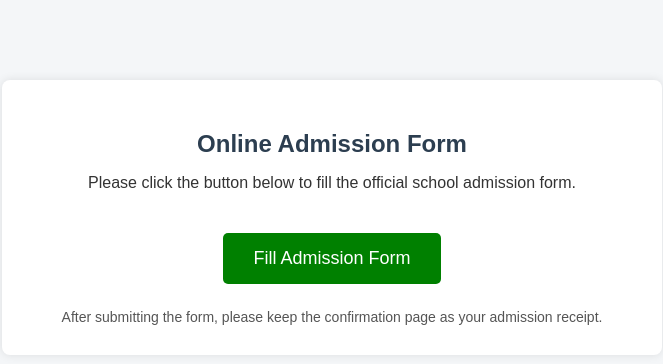
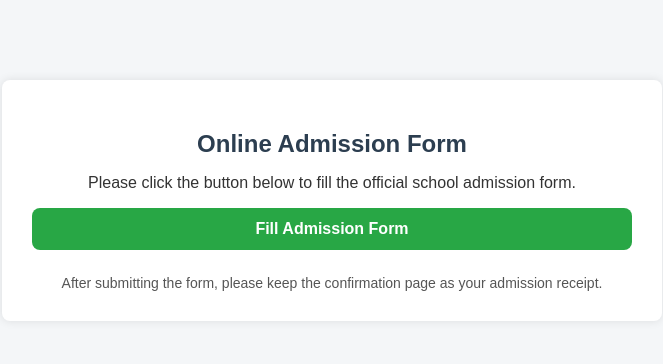
Before and after one commit to rahulkumaryadav423397-byte/central-holy-cross-school-website, a plain HTML site: page admission.html in a window 1280 px wide. Shown: the whole page, without its empty margins (308-971 px from the left). Drawn offline with Linux system fonts and the light colour scheme.

Commit message:
Update admission.html

```diff
--- a/admission.html
+++ b/admission.html
@@ -66,9 +66,23 @@
     </p>
 
     <!-- 🔴 YAHAN GOOGLE FORM KA LINK PASTE KARNA -->
-    <a href="https://docs.google.com/forms/d/e/1FAIpQLSdC-jN18gPb70iB0mzozmncx5bBoJqjC9SMlDnDNAmrxikDXQ/viewform?usp=header" target="_blank">
-      <button>Fill Admission Form</button>
-    </a>
+   <a href="https://docs.google.com/forms/d/e/1FAIpQLSdC-jN18gPb70iB0mzozmncx5bBoJqjC9SMlDnDNAmrxikDXQ/viewform?usp=header" target="_blank" style="text-decoration: none;">
+  <div style="
+      background-color: #28a745;
+      color: white;
+      padding: 12px 25px;
+      text-align: center;
+      border-radius: 8px;
+      cursor: pointer;
+      font-weight: bold;
+      transition: background-color 0.3s;
+  "
+  onmouseover="this.style.backgroundColor='#218838';"
+  onmouseout="this.style.backgroundColor='#28a745';">
+    Fill Admission Form
+  </div>
+</a>
+
 
     <div class="note">
       After submitting the form, please keep the confirmation page
```
